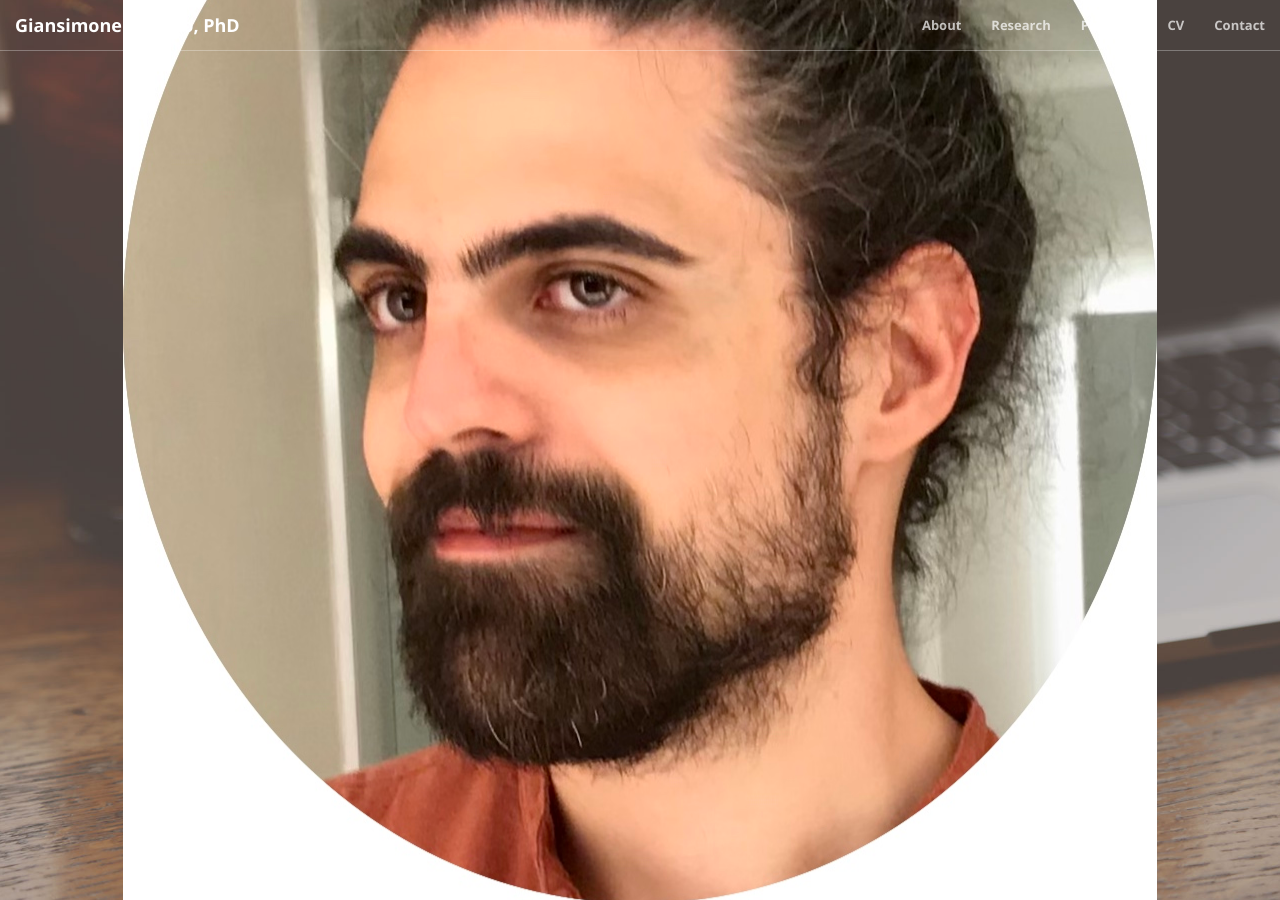
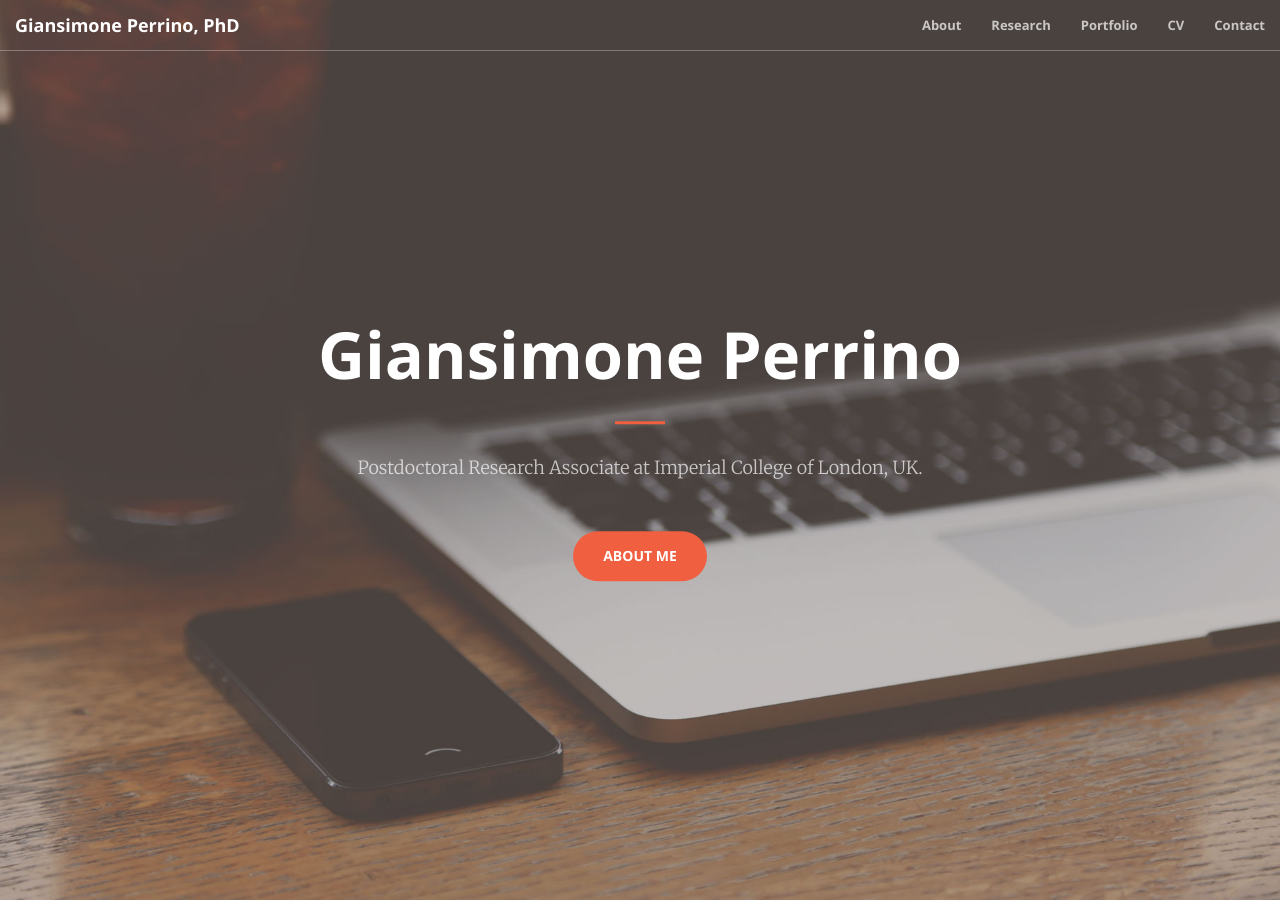
Before and after one commit to giansimone/giansimone.github.io, a Jekyll site: the page built from index.html, in a window 1280 px wide and 900 px high. Built offline with Jekyll 4.4.1, drawn with Linux system fonts in a browser that asks for light colours.

Commit message:
Remove image from head.

```diff
--- a/_includes/header.html
+++ b/_includes/header.html
@@ -1,6 +1,5 @@
 <header>
     <div class="header-content">
-        <img src="img/gian.jpg" alt="Giansimone Perrino">
         <div class="header-content-inner">
             <h1>Giansimone Perrino</h1>
             <hr>
```
Also changed, not shown: img/gian.jpg (deleted).
